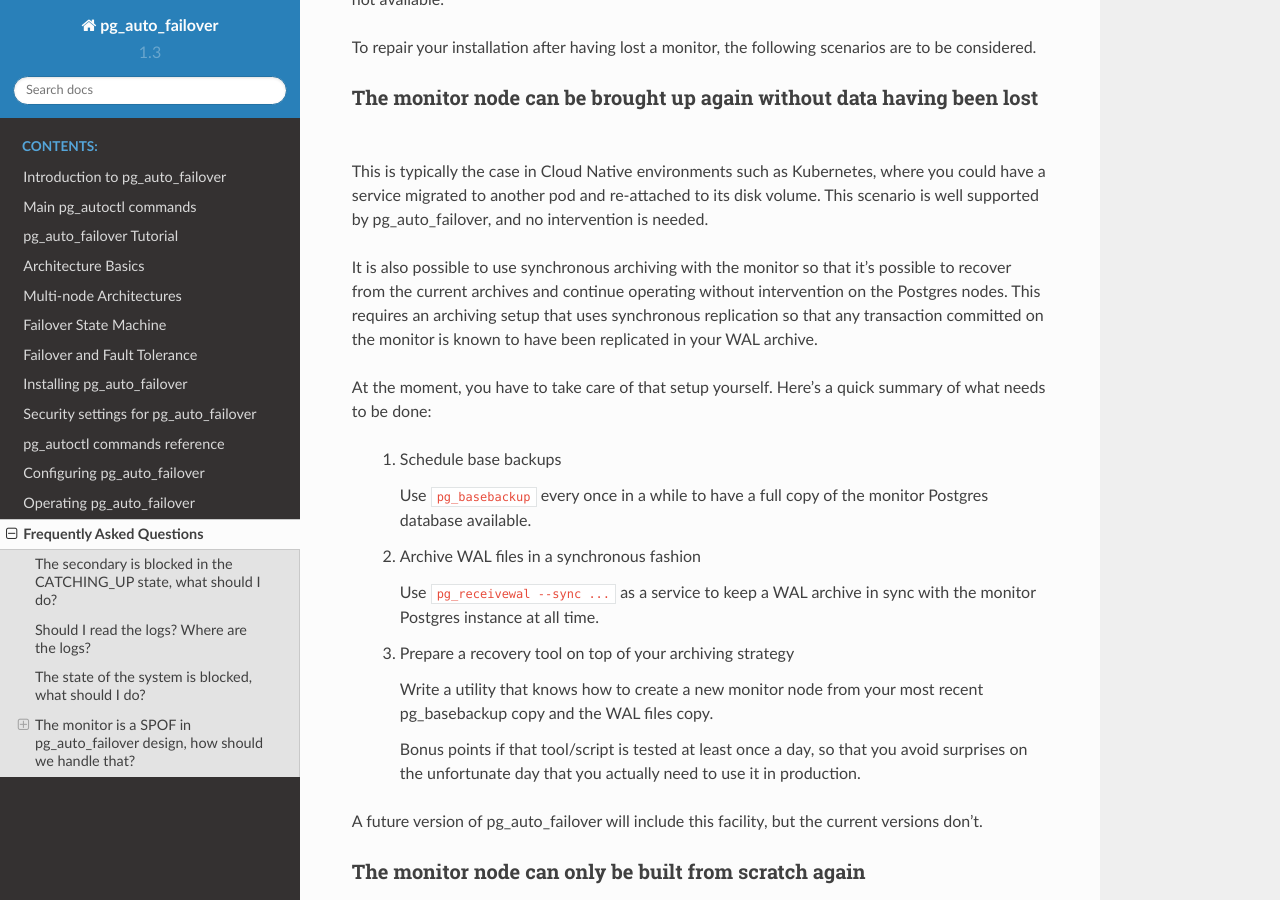
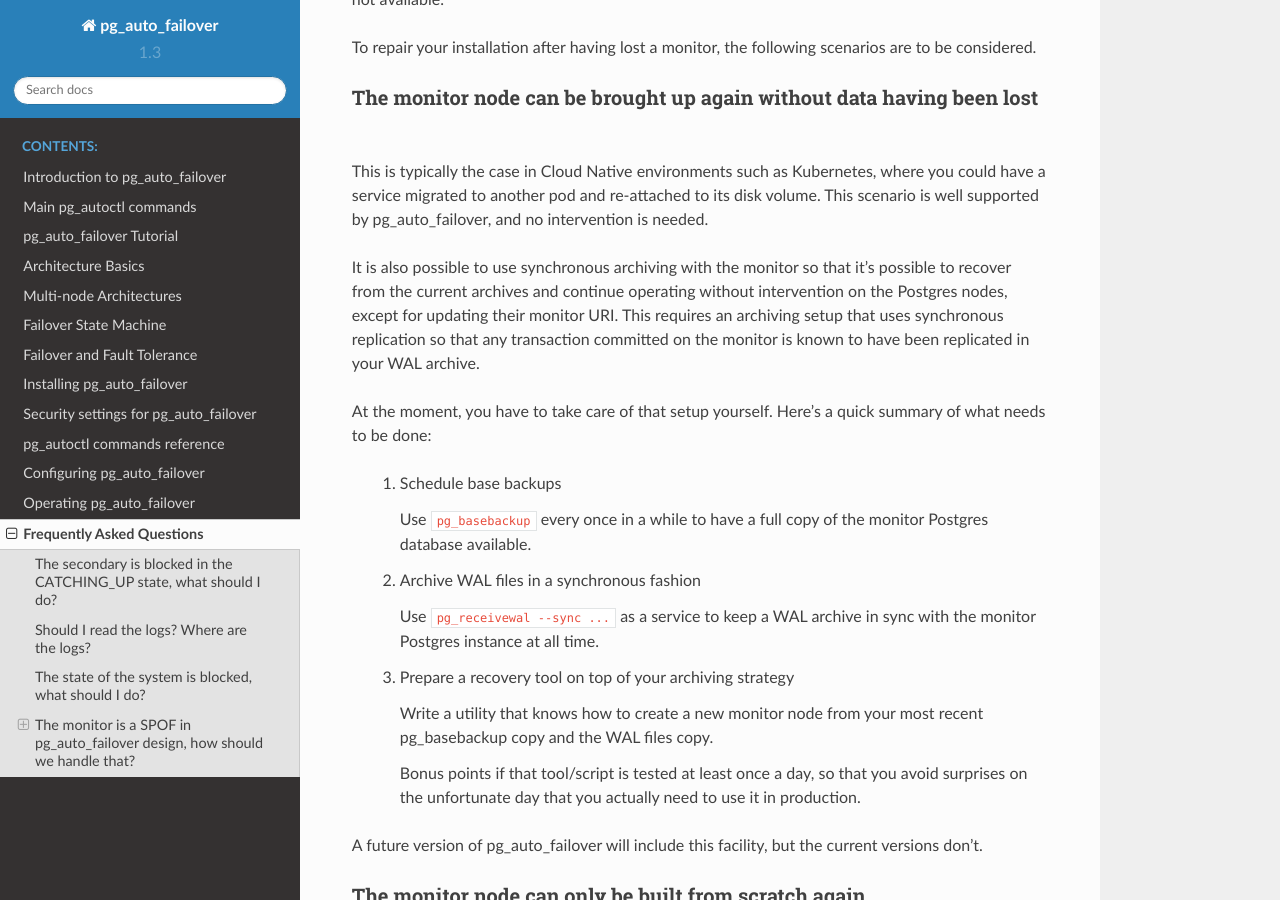
Before and after one commit to hapostgres/pg_auto_failover, a Sphinx documentation site: the page built from docs/faq.rst, in a window 1280 px wide and 900 px high, scrolled down 2374 px. Built offline with Sphinx 7.4.7 and the Read the Docs theme 2.0.0, drawn with Linux system fonts in a browser that asks for light colours.

Commit message:
Update docs/faq.rst
Co-authored-by: Jelte Fennema <github-tech@jeltef.nl>

```diff
--- a/docs/faq.rst
+++ b/docs/faq.rst
@@ -127,7 +127,7 @@
 
 It is also possible to use synchronous archiving with the monitor so that
 it's possible to recover from the current archives and continue operating
-without intervention on the Postgres nodes. This requires an archiving setup
+without intervention on the Postgres nodes, except for updating their monitor URI. This requires an archiving setup
 that uses synchronous replication so that any transaction committed on the
 monitor is known to have been replicated in your WAL archive.
 
```
